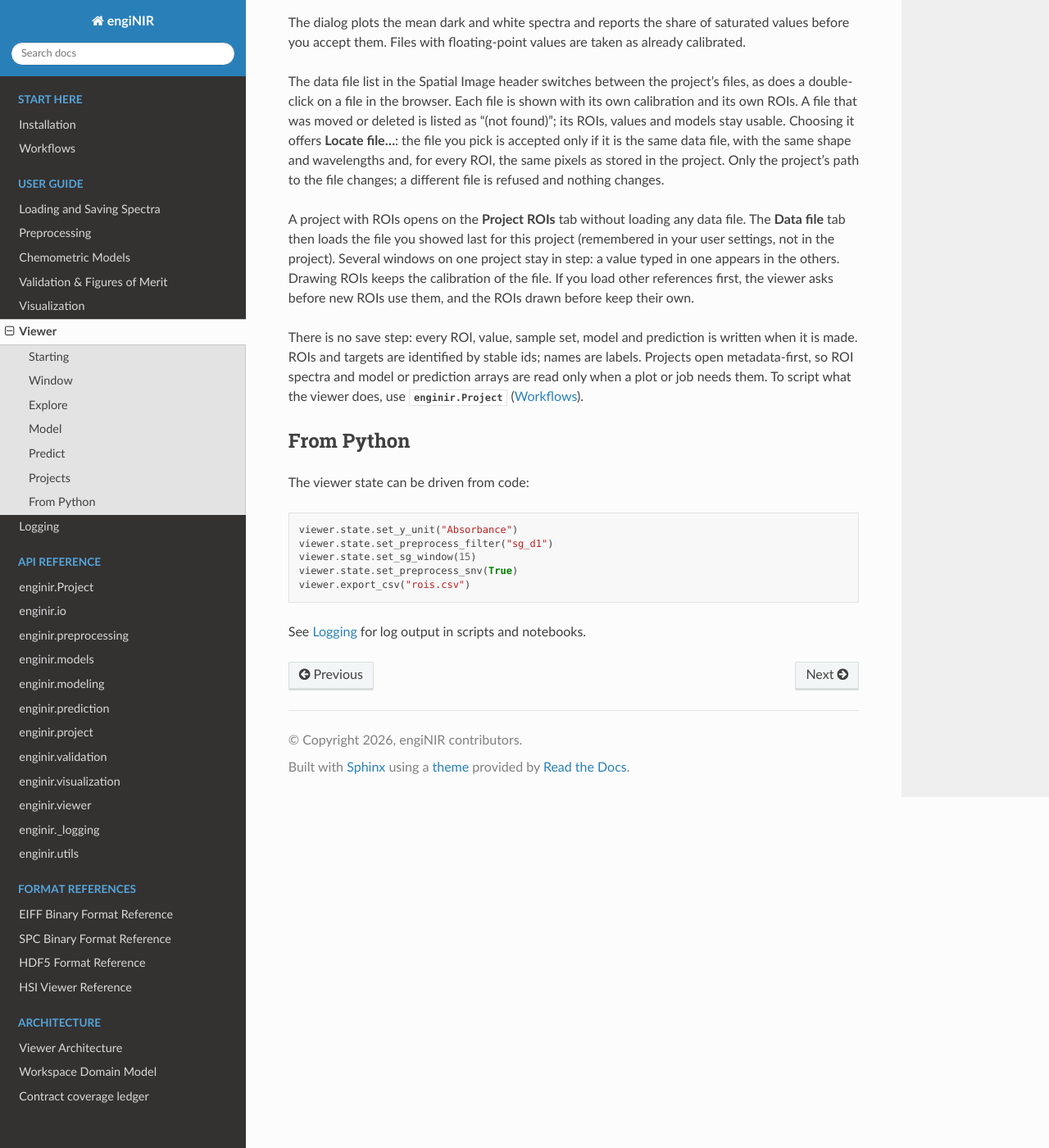
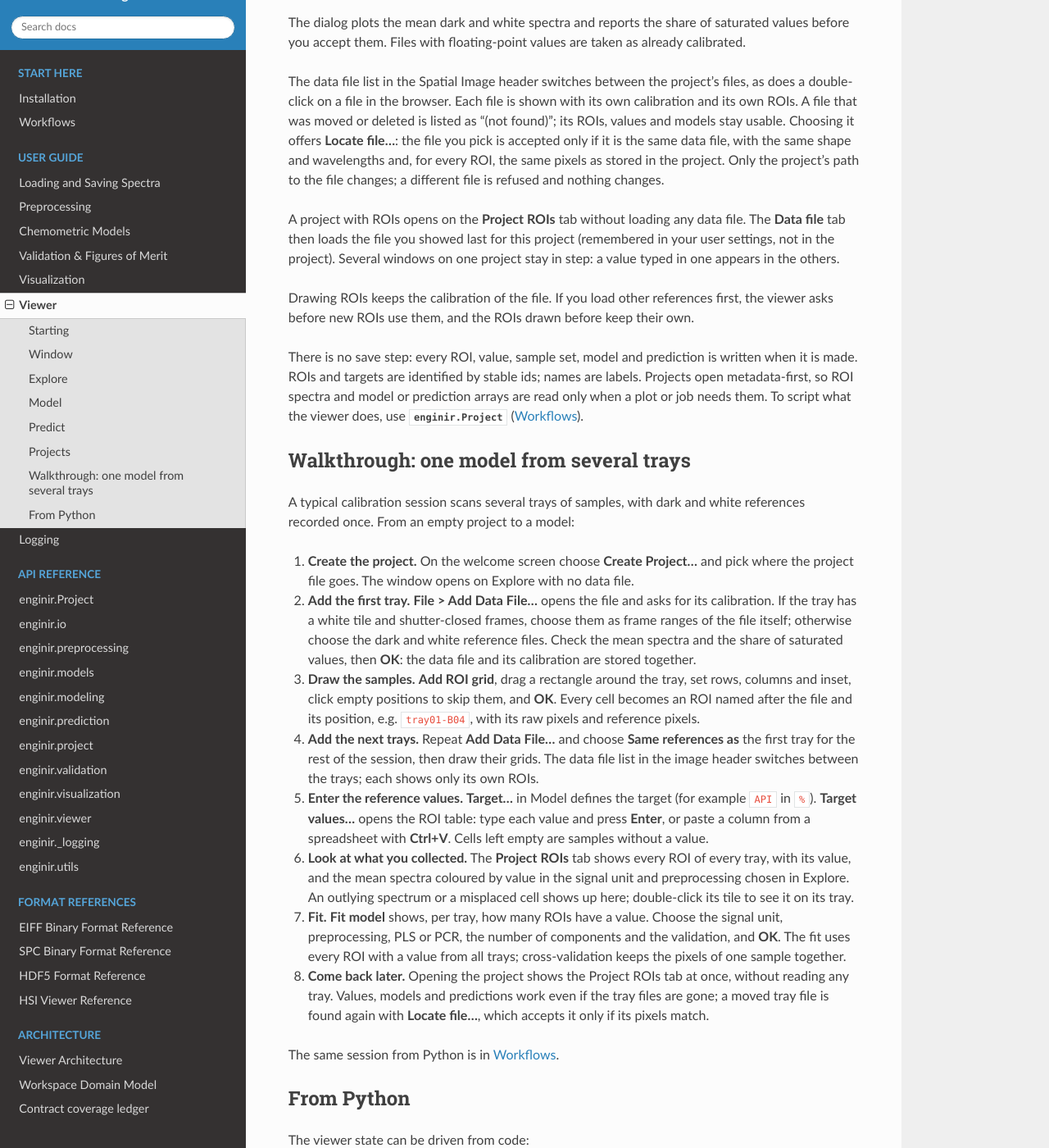
Before and after one commit to TUstudents/engiNIR, a Sphinx documentation site: the page built from docs/user_guide/viewer.rst, in a window 1280 px wide and 1400 px high, scrolled down 4770 px. Shown: the whole window at 82% size. Built offline with Sphinx 7.4.7 and the Read the Docs theme 3.1.0, drawn with Linux system fonts in a browser that asks for light colours; some of the changed text lies outside the part shown.

Commit message:
Multi-file projects: walkthrough, benchmark and faster Project ROIs tab
- The Project ROIs mosaic updates labels in place (once per event-loop
  pass) instead of laying out again on every target signal, and draws
  tiles incrementally with one shared re-stretch at the end. On the
  400-ROI benchmark the first tile appears 0.7 s after the window, all
  tiles in 5.4 s instead of 11.8 s, with 95 % of event-loop gaps at 11 ms.
- The benchmark measures the tab, event-loop gaps and the Locate check.
- User guide walkthrough "one model from several trays"; Project ROIs
  documented under Explore; Dataset.locate in the workflows guide;
  CHANGELOG entries; gap G20 closed.

```diff
--- a/docs/user_guide/viewer.rst
+++ b/docs/user_guide/viewer.rst
@@ -130,6 +130,27 @@ mismatch. The viewer warns only when a registered data file has changed (a
 different format, shape or wavelength axis), and names the ROIs drawn from
 it.
 
+The **Project ROIs** tab of Explore shows every ROI stored in the project,
+from the project file alone; the data files are not needed:
+
+- **ROI mosaic:** each ROI's stored pixels are redrawn as a tile at its
+  place in its data file, one block per file, with its name and the value of
+  the target selected in Model. A data file filter narrows it down.
+- **ROI mean spectra:** one line per ROI, coloured by that value (ROIs
+  without a value in grey).
+- **Selected ROI pixels:** the median and the 5–95 % band of the selected
+  ROI's pixels.
+
+The spectra use the signal unit and preprocessing chosen in Explore. Each
+ROI is converted with its own stored references, by the same function the
+model fit uses. In **Raw DN** you see the stored counts. ROIs that cannot be
+shown in the chosen unit, for example raw counts without references in
+absorbance, are counted in the tab's status line.
+
+A project with ROIs opens on this tab. Clicking a tile selects the ROI
+everywhere; double-clicking it opens its data file with the ROI selected.
+Tiles and spectra load in the background, and only while the tab is shown.
+
 Model
 -----
 
@@ -202,7 +202,8 @@ file how many ROIs have a value for the target and says why a fit cannot run
 yet; **OK** is enabled only when it can. The model uses all ROIs with a
 value, from all data files. Fitting again with the same target, ROIs and
 preprocessing reuses the stored sample set; the sample set and preprocessing
-are stored only together with a fitted model. Cross-validation keeps the pixels of one ROI together, and
+are stored only together with a fitted model. Cross-validation keeps the
+pixels of one ROI together, and
 reported metrics are per ROI: held-out pixel predictions are averaged per ROI
 before RMSECV, R², bias, RPD and RPIQ are computed. Until a model can be
 fitted, the readiness message says what is missing.
@@ -262,6 +263,7 @@ data file. The **Data file** tab then loads the file you showed last for this
 project (remembered in your user settings, not in the project). Several
 windows on one project stay in step: a value typed in one appears in the
 others.
+
 Drawing ROIs keeps the calibration of the file. If you load other references
 first, the viewer asks before new ROIs use them, and the ROIs drawn before
 keep their own.
@@ -271,6 +273,49 @@ written when it is made. ROIs and targets are identified by stable ids; names
 are labels. Projects open metadata-first, so ROI spectra and model or
 prediction arrays are read only when a plot or job needs them. To script
 what the viewer does, use :class:`enginir.Project` (:doc:`workflows`).
+
+Walkthrough: one model from several trays
+-----------------------------------------
+
+A typical calibration session scans several trays of samples, with dark and
+white references recorded once. From an empty project to a model:
+
+1. **Create the project.** On the welcome screen choose **Create Project...** and
+   pick where the project file goes. The window opens on Explore with no data
+   file.
+2. **Add the first tray.** **File > Add Data File...** opens the file and
+   asks for its calibration. If the tray has a white tile and shutter-closed
+   frames, choose them as frame ranges of the file itself; otherwise choose
+   the dark and white reference files. Check the mean spectra and the share
+   of saturated values, then **OK**: the data file and its calibration are
+   stored together.
+3. **Draw the samples.** **Add ROI grid**, drag a rectangle around the tray,
+   set rows, columns and inset, click empty positions to skip them, and
+   **OK**. Every cell becomes an ROI named after the file and its position,
+   e.g. ``tray01-B04``, with its raw pixels and reference pixels.
+4. **Add the next trays.** Repeat **Add Data File...** and choose **Same
+   references as** the first tray for the rest of the session, then draw their
+   grids. The data file list in the image header switches between the trays;
+   each shows only its own ROIs.
+5. **Enter the reference values.** **Target...** in Model defines the target
+   (for example ``API`` in ``%``). **Target values...** opens the ROI table:
+   type each value and press **Enter**, or paste a column from a spreadsheet
+   with **Ctrl+V**. Cells left empty are samples without a value.
+6. **Look at what you collected.** The **Project ROIs** tab shows every ROI
+   of every tray, with its value, and the mean spectra coloured by value in
+   the signal unit and preprocessing chosen in Explore. An outlying spectrum
+   or a misplaced cell shows up here; double-click its tile to see it on its
+   tray.
+7. **Fit.** **Fit model** shows, per tray, how many ROIs have a value. Choose
+   the signal unit, preprocessing, PLS or PCR, the number of components and
+   the validation, and **OK**. The fit uses every ROI with a value from all
+   trays; cross-validation keeps the pixels of one sample together.
+8. **Come back later.** Opening the project shows the Project ROIs tab at
+   once, without reading any tray. Values, models and predictions work even if
+   the tray files are gone; a moved tray file is found again with **Locate
+   file...**, which accepts it only if its pixels match.
+
+The same session from Python is in :doc:`workflows`.
 
 From Python
 -----------
```
Also changed, not shown: other parts of docs/user_guide/viewer.rst (+0 -21 lines), CHANGELOG.md (+28 -0 lines), docs/contract_coverage.md (+1 -1 lines), docs/hsi_viewer.md (+4 -1 lines), docs/user_guide/workflows.rst (+9 -0 lines), docs/viewer_architecture.md (+1 -1 lines), plans/multi-file-workflow.md (+37 -1 lines), 3 other files.
